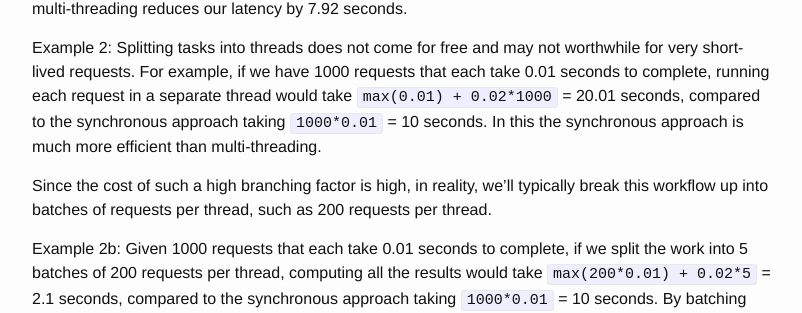
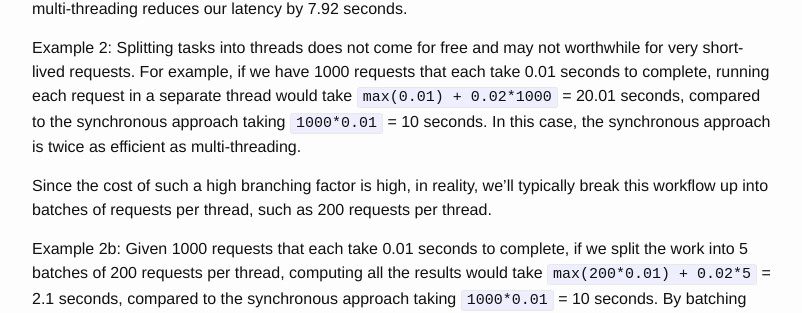
Before and after one commit to msayson/msayson.github.io, a Jekyll site: the page built from _posts/2023-11-30-concurrency-from-app-to-massively-distributed-service.markdown, in a window 1280 px wide and 900 px high, scrolled down 1210 px. Shown: the part 147-460 px from the top of the window, without its empty margins (238-1040 px from the left). Built offline with Jekyll 4.4.1, drawn with Linux system fonts in a browser that asks for light colours.

Commit message:
Fixed typos

```diff
--- a/_posts/2023-11-30-concurrency-from-app-to-massively-distributed-service.markdown
+++ b/_posts/2023-11-30-concurrency-from-app-to-massively-distributed-service.markdown
@@ -27,7 +27,7 @@ A common use case for multi-threading is when we need to make multiple requests
 
 Example 1: Suppose we will run 4 requests that each take 2 seconds, 5 seconds, 5 seconds, and 1 second to complete, and each thread adds 20 milliseconds of overhead to start and close.  We'll exclude the time to combine results as equivalent between multi-threaded and synchronous approaches.  Our runtime with multi-threading will be `max(2, 5, 5, 1) + 0.02*4` = 5.08 seconds, compared to the synchronous approach taking `2 + 5 + 5 + 1` = 13 seconds to make all requests.  In this scenario, multi-threading reduces our latency by 7.92 seconds.
 
-Example 2: Splitting tasks into threads does not come for free and may not worthwhile for very short-lived requests.  For example, if we have 1000 requests that each take 0.01 seconds to complete, running each request in a separate thread would take `max(0.01) + 0.02*1000` = 20.01 seconds, compared to the synchronous approach taking `1000*0.01` = 10 seconds.  In this the synchronous approach is much more efficient than multi-threading.
+Example 2: Splitting tasks into threads does not come for free and may not worthwhile for very short-lived requests.  For example, if we have 1000 requests that each take 0.01 seconds to complete, running each request in a separate thread would take `max(0.01) + 0.02*1000` = 20.01 seconds, compared to the synchronous approach taking `1000*0.01` = 10 seconds.  In this case, the synchronous approach is twice as efficient as multi-threading.
 
 Since the cost of such a high branching factor is high, in reality, we'll typically break this workflow up into batches of requests per thread, such as 200 requests per thread.
 
```
